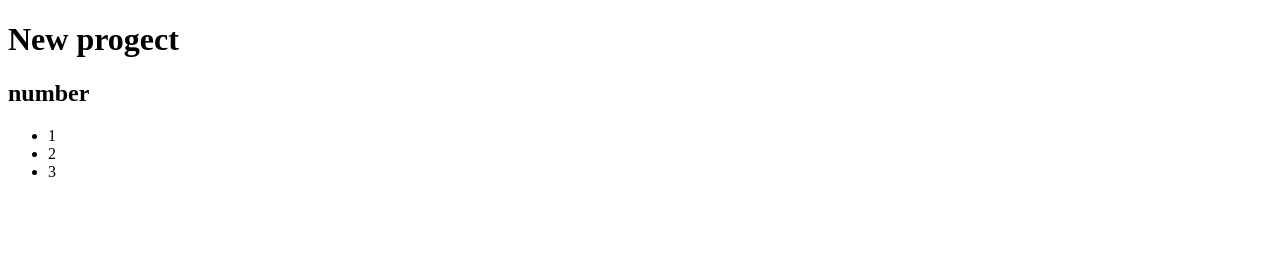
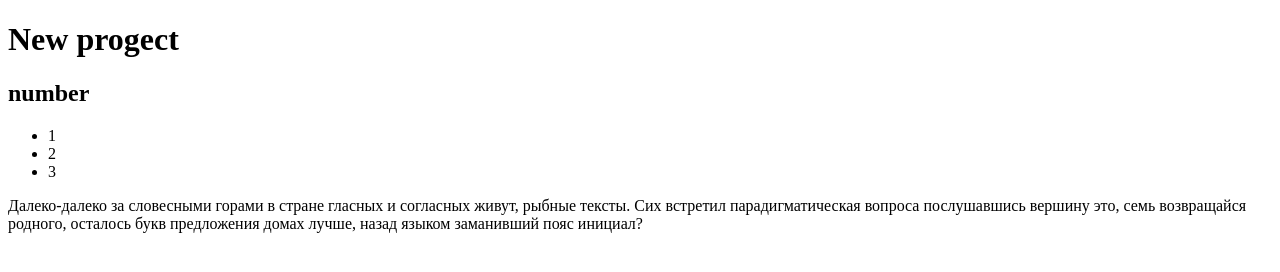
Before and after one commit to LomakinDanil/new-progect1-2, a plain HTML site: page index.html in a window 1280 px wide. Drawn offline with Linux system fonts and the light colour scheme.

Commit message:
added text

```diff
--- a/index.html
+++ b/index.html
@@ -14,5 +14,6 @@
         <li>2</li>
         <li>3</li>
     </ul>
+    <p>Далеко-далеко за словесными горами в стране гласных и согласных живут, рыбные тексты. Сих встретил парадигматическая вопроса послушавшись вершину это, семь возвращайся родного, осталось букв предложения домах лучше, назад языком заманивший пояс инициал?</p>
 </body>
 </html>
```
